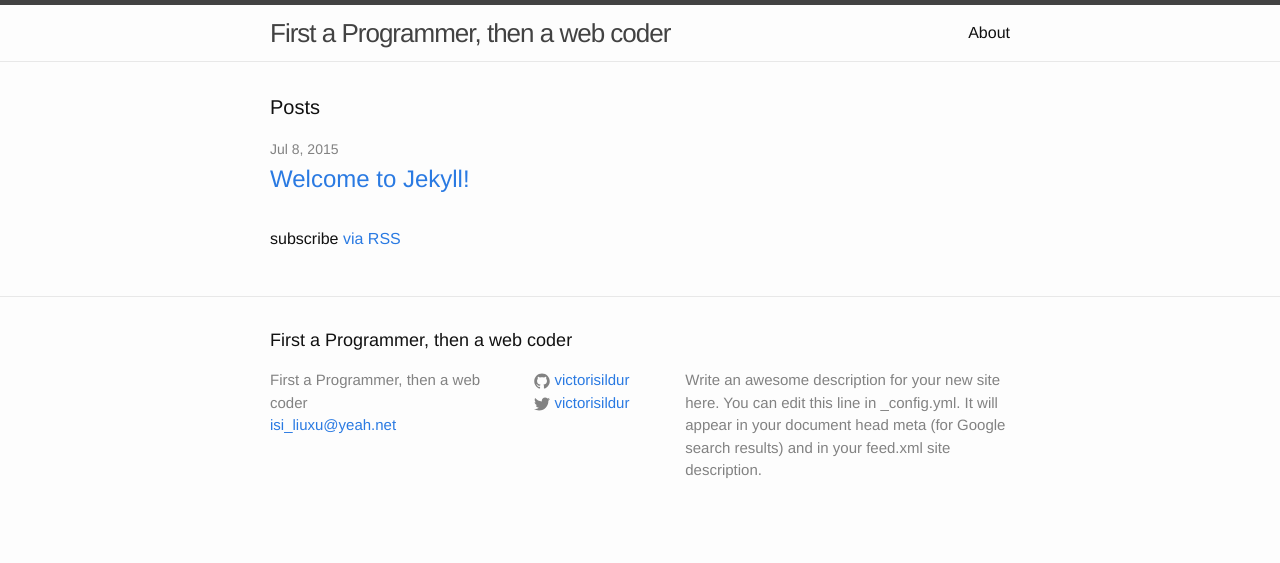
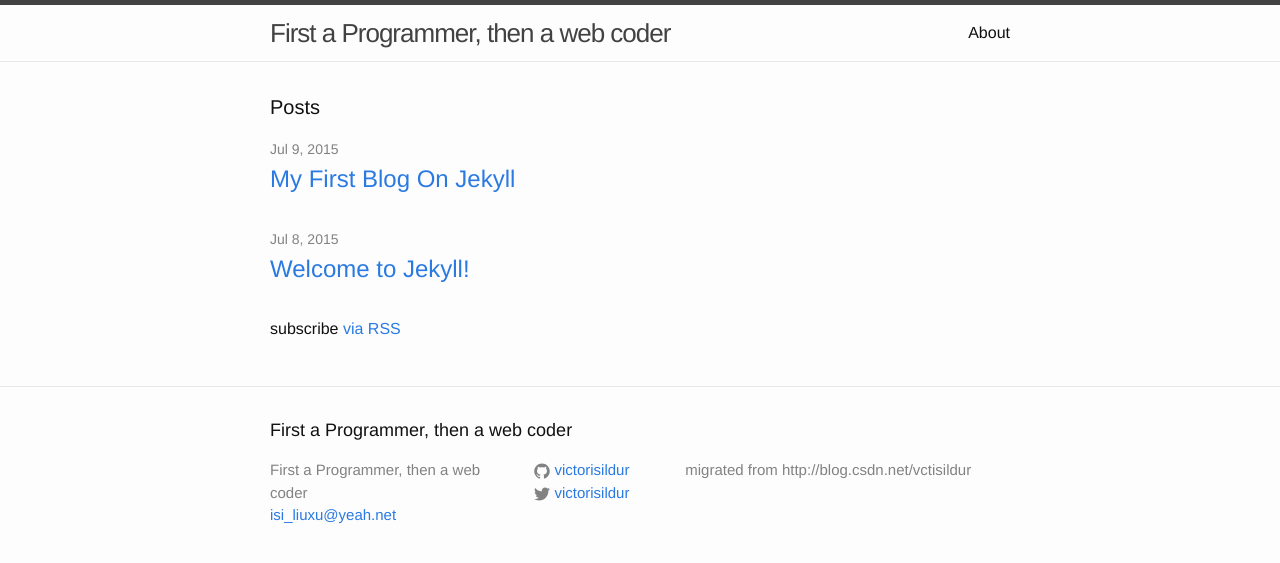
Before and after one commit to victorisildur/victorisildur.github.io, a Jekyll site: the page built from index.html, in a window 1280 px wide. Shown: the top 563 px of the page. Built offline with Jekyll 4.4.1, drawn with Linux system fonts in a browser that asks for light colours.

Commit message:
problems using jekyll

```diff
--- a/_config.yml
+++ b/_config.yml
@@ -2,9 +2,7 @@
 title: First a Programmer, then a web coder
 email: isi_liuxu@yeah.net
 description: > # this means to ignore newlines until "baseurl:"
-  Write an awesome description for your new site here. You can edit this
-  line in _config.yml. It will appear in your document head meta (for
-  Google search results) and in your feed.xml site description.
+  migrated from http://blog.csdn.net/vctisildur
 baseurl: "" # the subpath of your site, e.g. /blog/
 url: "http://victorisildur.github.io" # the base hostname & protocol for your site
 twitter_username: victorisildur
```
Also changed, not shown: _posts/2015-07-09-my-first-blog.markdown (added, +18 -0 lines).
